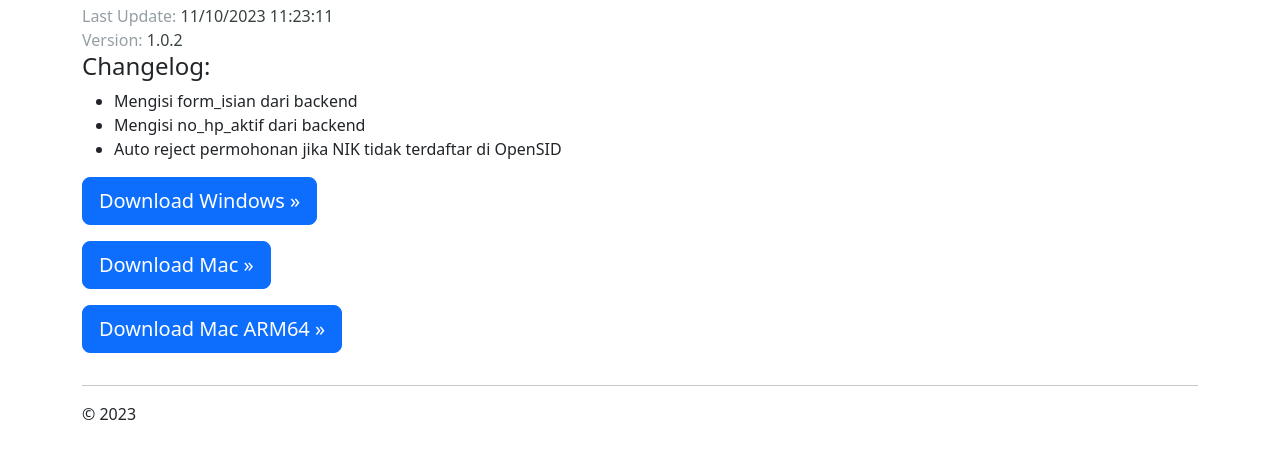
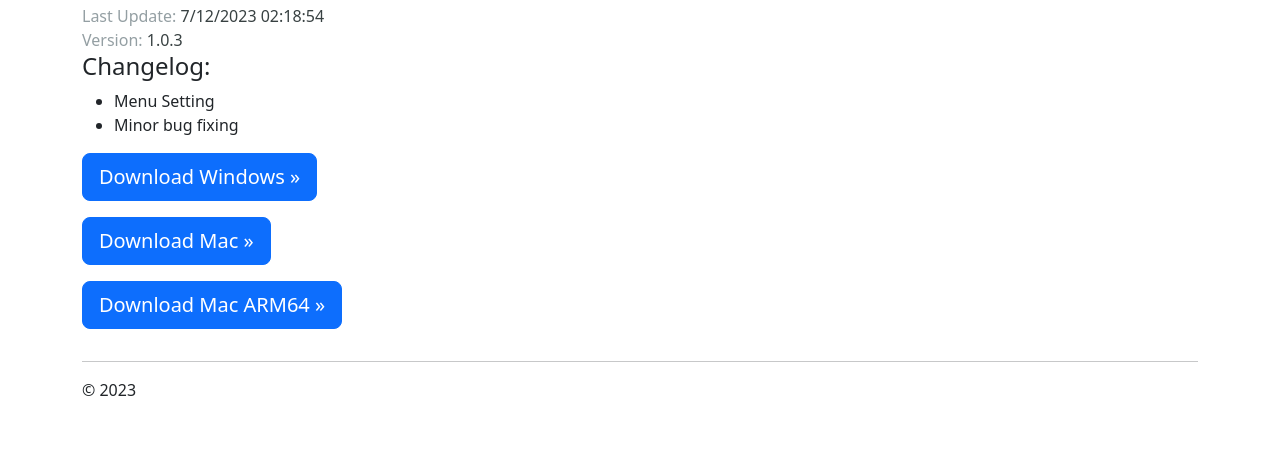
Before and after one commit to roamin-id/roamin-id.github.io, a plain HTML site: page index.html in a window 1280 px wide. Shown: the part 430-888 px from the top of the page. Drawn offline with nearby package versions, Linux system fonts and the light colour scheme; a script that the page names is missing.

Commit message:
update versi windows

```diff
--- a/index.html
+++ b/index.html
@@ -43,21 +43,20 @@
           <h2>Bridging System</h2>
           <div class="info-date">
               <span class="title">Last Update: </span>
-              <span class="date">11/10/2023 11:23:11</span>
+              <span class="date">7/12/2023 02:18:54</span>
           </div>
           <div class="info-date">
               <span class="title">Version: </span>
-              <span class="date">1.0.2</span>
+              <span class="date">1.0.3</span>
           </div>
           <div>
             <h4>Changelog:</h4>
             <ul>
-              <li>Mengisi form_isian dari backend</li>
-              <li>Mengisi no_hp_aktif dari backend</li>
-              <li>Auto reject permohonan jika NIK tidak terdaftar di OpenSID</li>
+              <li>Menu Setting</li>
+              <li>Minor bug fixing</li>
             </ul>
           </div>
-          <p><a class="btn btn-primary btn-lg" href="/binaries/Bridging System v1.0.2-win32-x64" role="button">Download Windows &raquo;</a></p>
+          <p><a class="btn btn-primary btn-lg" href="/binaries/Bridging System v1.0.3-win32-x64" role="button">Download Windows &raquo;</a></p>
           <p><a class="btn btn-primary btn-lg" href="/binaries/Bridging System-1.0.2.dmg" role="button">Download Mac &raquo;</a></p>
           <p><a class="btn btn-primary btn-lg" href="/binaries/Bridging System-1.0.2-arm64.dmg" role="button">Download Mac ARM64 &raquo;</a></p>
        </div>
```
Also changed, not shown: 1 other file.
